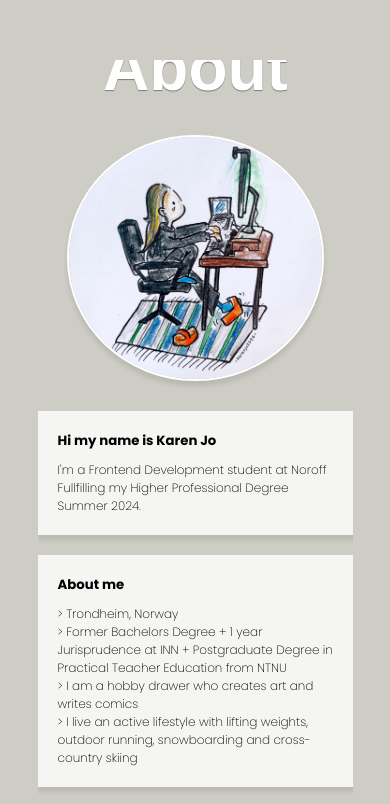
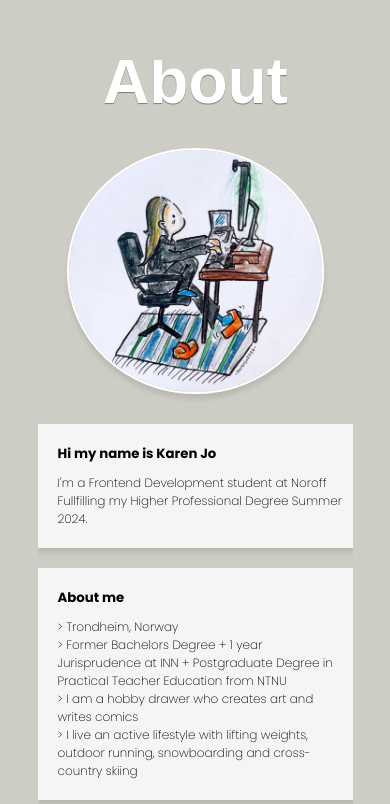
Before and after one commit to KarenJoo/portfolio_2, a website with bundled scripts: page index.html in a window 390 px wide. Shown: the part 986-1790 px from the top of the page. Built offline with nearby package versions, Linux system fonts and the light colour scheme; files whose address does not match are found by name.

Commit message:
adjusts last padding

```diff
--- a/src/css/about.module.css
+++ b/src/css/about.module.css
@@ -32,7 +32,7 @@
 
 .about-text {
   background-color: var(--container);
-  width: 90%;
+  width: 95%;
   height: auto;
   margin: 10px auto;
   padding: 20px;
@@ -45,8 +45,8 @@
 }
 
 .about-text p {
-  padding: 0;
-  margin: 0;
+  padding-right: 10px;
+  margin: 0 auto;
 }
 
 @media (max-width: 668px) {
--- a/src/css/sections.module.css
+++ b/src/css/sections.module.css
@@ -85,6 +85,7 @@
   user-select: none;
   background-color: rgba(0, 0, 0, 0.5);
   border-color: #fff;
+  z-index: 888;
 }
 
 .next {
--- a/src/css/styles.css
+++ b/src/css/styles.css
@@ -126,7 +126,7 @@ overflow-y: hidden;
   #about h2,
 #projects h2,
 #contact h2 {
-    margin-top: 0px;
+    margin-top: 20px;
     font-size: 4em;
   }
 }
```
